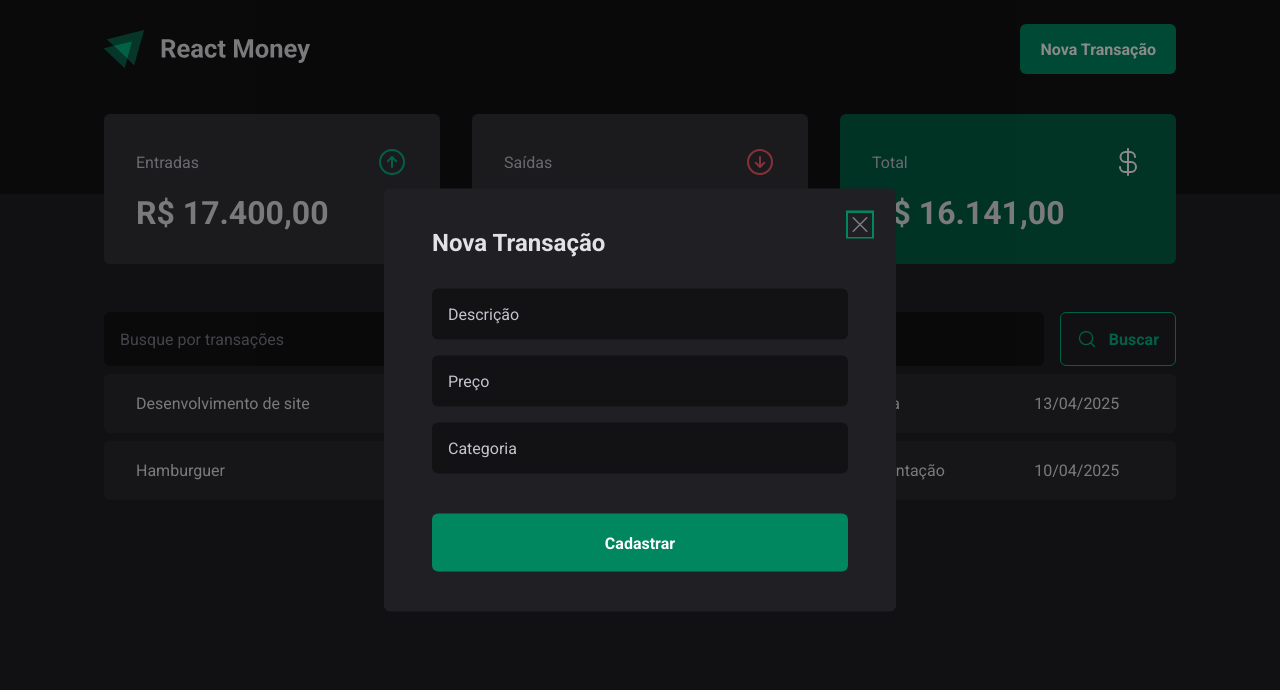
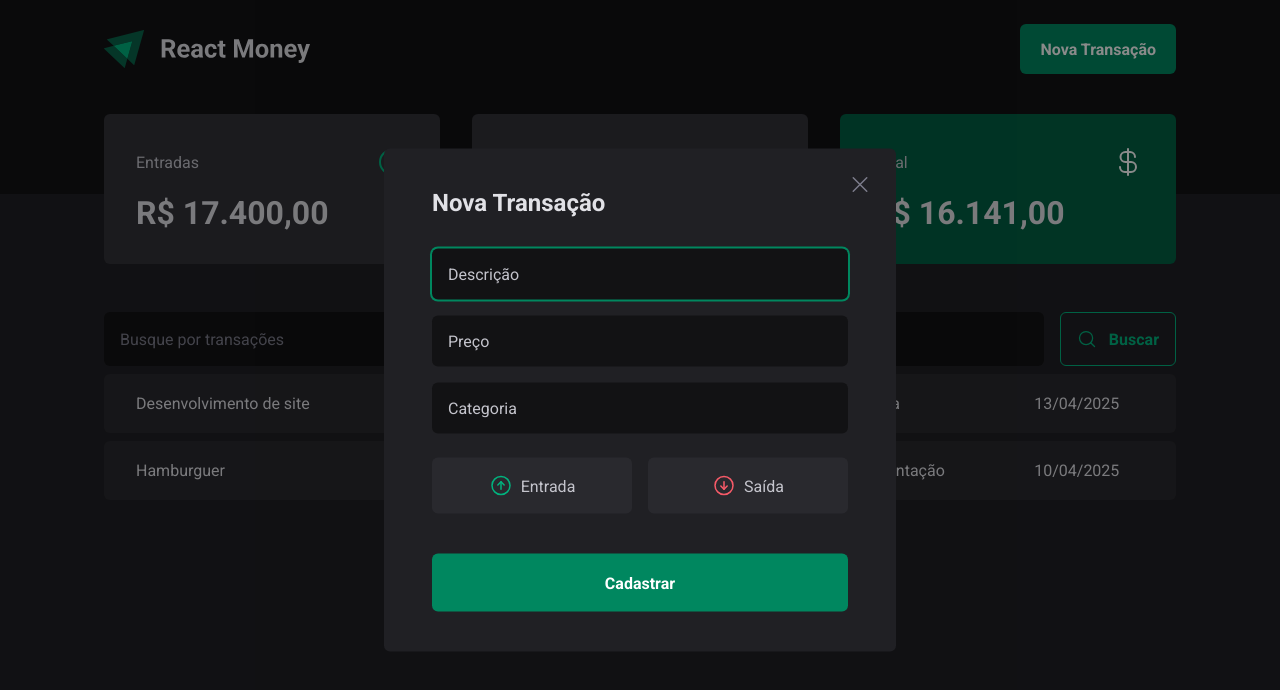
Before and after one commit to rramires/react_money, a React (Vite) app: page / in a window 1280 px wide. Both pictures are taken after a click on the button "Nova Transação". Shown: the top 690 px of the page. Built offline with nearby package versions, Linux system fonts and the light colour scheme.

Commit message:
Adding Radix RadioGroup.

```diff
--- a/package.json
+++ b/package.json
@@ -13,6 +13,7 @@
   },
   "dependencies": {
     "@radix-ui/react-dialog": "^1.1.15",
+    "@radix-ui/react-radio-group": "^1.3.8",
     "@types/styled-components": "^5.1.34",
     "phosphor-react": "^1.4.1",
     "react": "^19.1.1",
--- a/src/components/TransactionModal/index.tsx
+++ b/src/components/TransactionModal/index.tsx
@@ -1,6 +1,12 @@
 import * as Dialog from '@radix-ui/react-dialog'
-import { CloseButton, Content, Overlay } from './styles'
-import { X } from 'phosphor-react'
+import {
+	CloseButton,
+	Content,
+	Overlay,
+	TransactionType,
+	TransactionTypeButton,
+} from './styles'
+import { ArrowCircleDown, ArrowCircleUp, X } from 'phosphor-react'
 
 export function TransactionModal() {
 	return (
@@ -12,9 +18,27 @@
 					<X size={24} />
 				</CloseButton>
 				<form action=''>
-					<input type='text' placeholder='Descrição' required />
+					<input
+						type='text'
+						placeholder='Descrição'
+						required
+						autoFocus
+					/>
 					<input type='number' placeholder='Preço' required />
 					<input type='text' placeholder='Categoria' required />
+					<TransactionType>
+						<TransactionTypeButton variant='income' value='income'>
+							<ArrowCircleUp size={24} />
+							Entrada
+						</TransactionTypeButton>
+						<TransactionTypeButton
+							variant='outcome'
+							value='outcome'
+						>
+							<ArrowCircleDown size={24} />
+							Saída
+						</TransactionTypeButton>
+					</TransactionType>
 					<button type='submit'>Cadastrar</button>
 				</form>
 			</Content>
--- a/src/components/TransactionModal/styles.ts
+++ b/src/components/TransactionModal/styles.ts
@@ -1,5 +1,6 @@
 import styled from 'styled-components'
 import * as Dialog from '@radix-ui/react-dialog'
+import * as RadioGroup from '@radix-ui/react-radio-group'
 
 export const Overlay = styled(Dialog.Overlay)`
 	background-color: #00000075;
@@ -71,3 +72,54 @@
 		}
 	}
 `
+
+export const TransactionType = styled(RadioGroup.Root)`
+	margin-top: 0.5rem;
+	display: grid;
+	grid-template-columns: repeat(2, 1fr);
+	gap: 1rem;
+`
+
+interface TransactionTypeButtonProps {
+	variant: 'income' | 'outcome'
+}
+
+export const TransactionTypeButton = styled(
+	RadioGroup.Item,
+)<TransactionTypeButtonProps>`
+	background: ${(props) => props.theme['gray-700']};
+	color: ${(props) => props.theme['gray-300']};
+
+	padding: 1rem;
+	border: 0;
+	border-radius: 6px;
+
+	display: flex;
+	align-items: center;
+	justify-content: center;
+	gap: 0.5rem;
+
+	& svg {
+		color: ${(props) =>
+			props.variant === 'income'
+				? (props) => props.theme['green-300']
+				: (props) => props.theme['red-300']};
+	}
+
+	&[data-state='unchecked']:hover {
+		background: ${(props) => props.theme['gray-600']};
+		transition: background-color 0.2s;
+	}
+
+	&[data-state='checked'] {
+		color: ${(props) => props.theme.white};
+		background: ${(props) =>
+			props.variant === 'income'
+				? (props) => props.theme['green-500']
+				: (props) => props.theme['red-500']};
+
+		& svg {
+			color: ${(props) => props.theme.white};
+		}
+	}
+`
```
Also changed, not shown: 1 other file (tests, documents, lock files or other folders).
